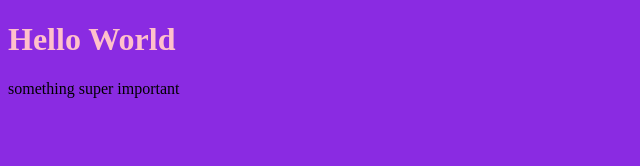
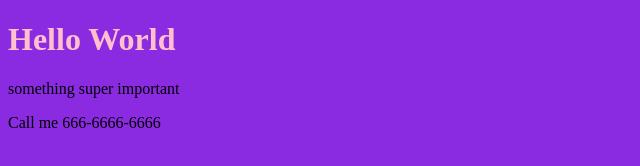
Before and after one commit to StevenZelenak/branchingone, a plain HTML site: page index.html in a window 1280 px wide. Shown: the whole page, without its empty margins (0-640 px from the left). Drawn offline with Linux system fonts and the light colour scheme.

Commit message:
Added number to index

```diff
--- a/index.html
+++ b/index.html
@@ -12,6 +12,8 @@
 
     <p>something super important</p>
 
+    <div>Call me 666-6666-6666</div>
+
     <script src="./main.js"></script>
 </body>
 </html>
```
